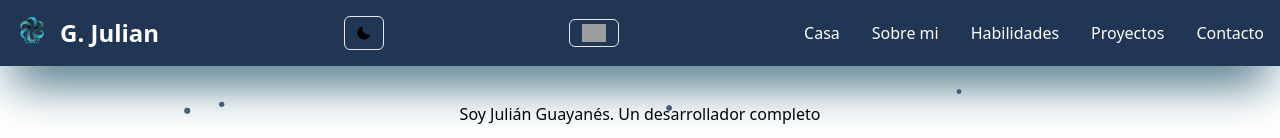
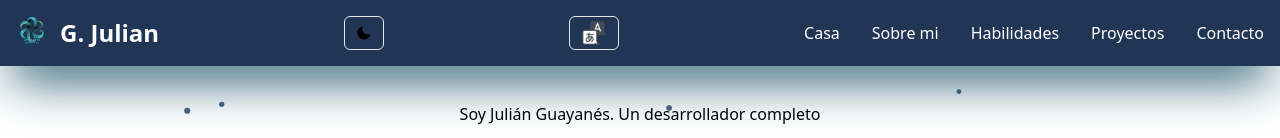
Before and after one commit to jguayanes/PortafolioJG, a React (Vite) app: page / in a window 1280 px wide. Shown: the top 138 px of the page. Built offline with nearby package versions, Linux system fonts and the light colour scheme; grey boxes are pictures that could not be loaded.

Commit message:
changes color text

```diff
--- a/src/components/InfoForm.jsx
+++ b/src/components/InfoForm.jsx
@@ -25,7 +25,7 @@ const InfoForm = () => {
   return (
     <main className=" text-black font-semibold flex text-lg p-3 justify-center relative z-10">
       <form
-        className="flex flex-col gap-6 w-[250px] "
+        className="flex flex-col gap-6 w-[250px] dark:text-gray-400"
         autoComplete="off"
         onSubmit={sendEmail}
       >
--- a/src/components/Main.jsx
+++ b/src/components/Main.jsx
@@ -225,7 +225,7 @@ const Main = () => {
       </section>
       <section className="sm:flex gap-5 justify-center items-center sm:h-[450px]">
         <div id="contact" className="p-3 sm:w-[550px]">
-          <h2 className="font-bold text-[30px]">
+          <h2 className="font-bold dark:text-white text-[30px]">
             <FormattedMessage
               id="app.form"
               defaultMessage="Let's talk business"
--- a/src/components/Navbar.jsx
+++ b/src/components/Navbar.jsx
@@ -42,7 +42,7 @@ const Navbar = ({ handleChangeLangueage }) => {
             onClick={handleChangeLangueage}
             className="w-[50px] grid items-center justify-center border p-1 rounded-md"
           >
-            <img className="w-6" src="/traducir.png" alt="" />
+            <img className="w-6" src="/trad.png" alt="" />
           </button>
           <button
             onClick={handleClickOpenMenu}
```
Also changed, not shown: public/trad.png (added).
